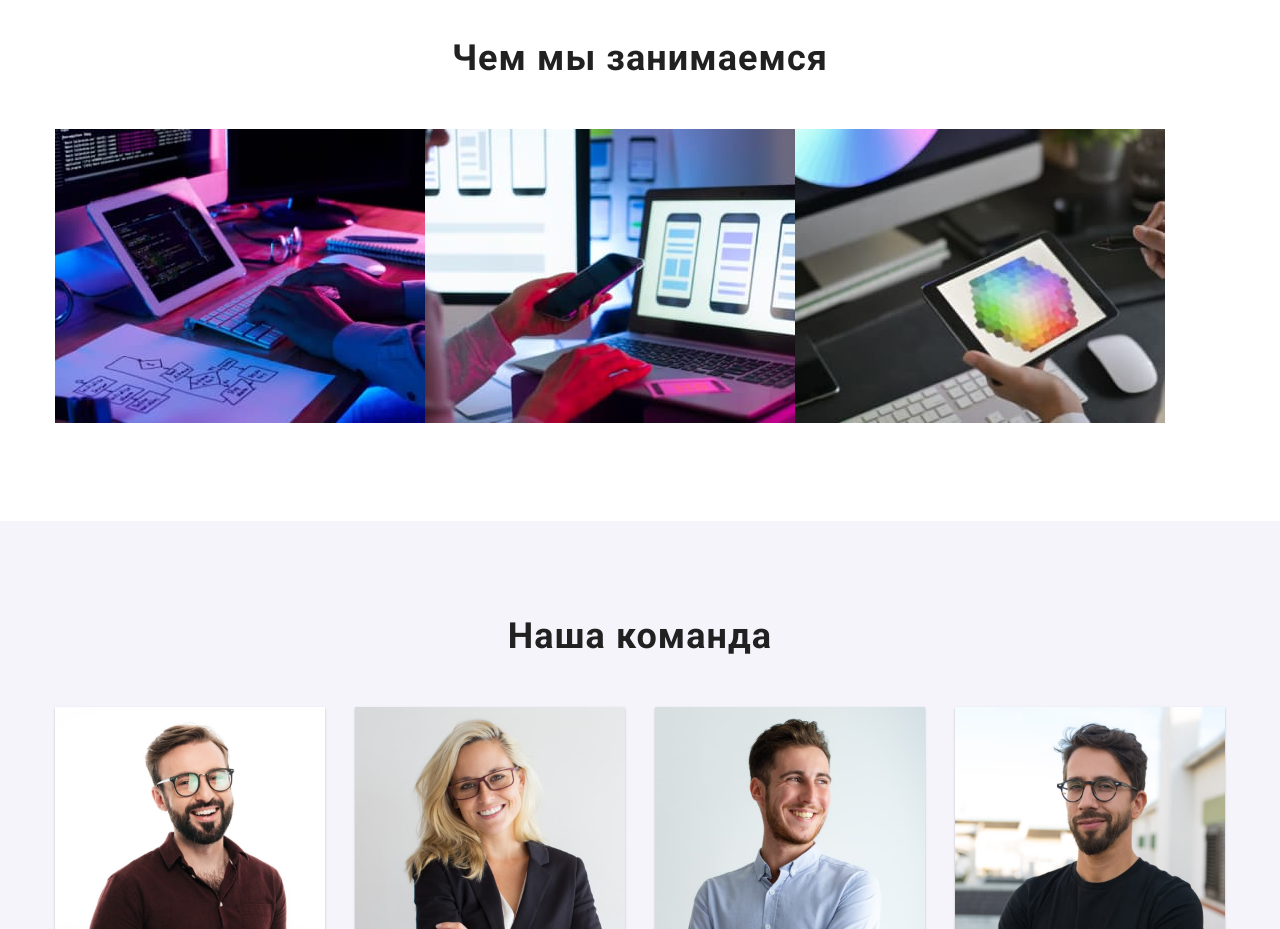
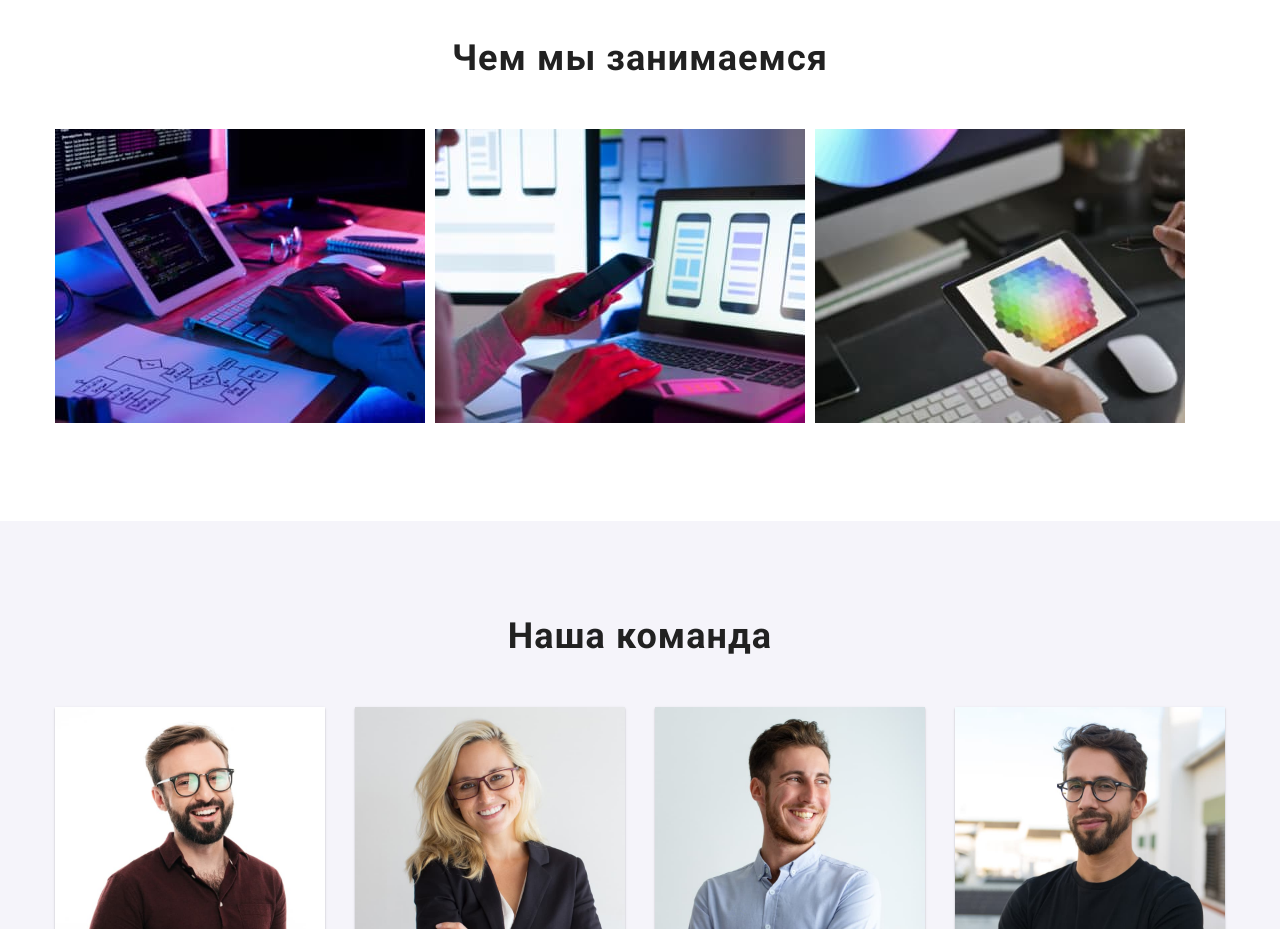
Before and after one commit to Farabuto/goit-markup-hw-03, a plain HTML site: page index.html in a window 1280 px wide. Shown: the part 900-1829 px from the top of the page. Drawn offline with nearby package versions, Linux system fonts and the light colour scheme.

Commit message:
dz-3.3.3

```diff
--- a/css/styles.css
+++ b/css/styles.css
@@ -194,12 +194,9 @@ body{
 }
 .activity-cou-img{
     display: flex;
-    position: relative;
-
 }
 .activity-img{
-    display:flex;
-    display: block;
+    flex-basis: calc((100% - 30px) / 3);
 }
 .activity-cou-img .activity-item:not(:last-child){
     margin-left: 30px;
```
